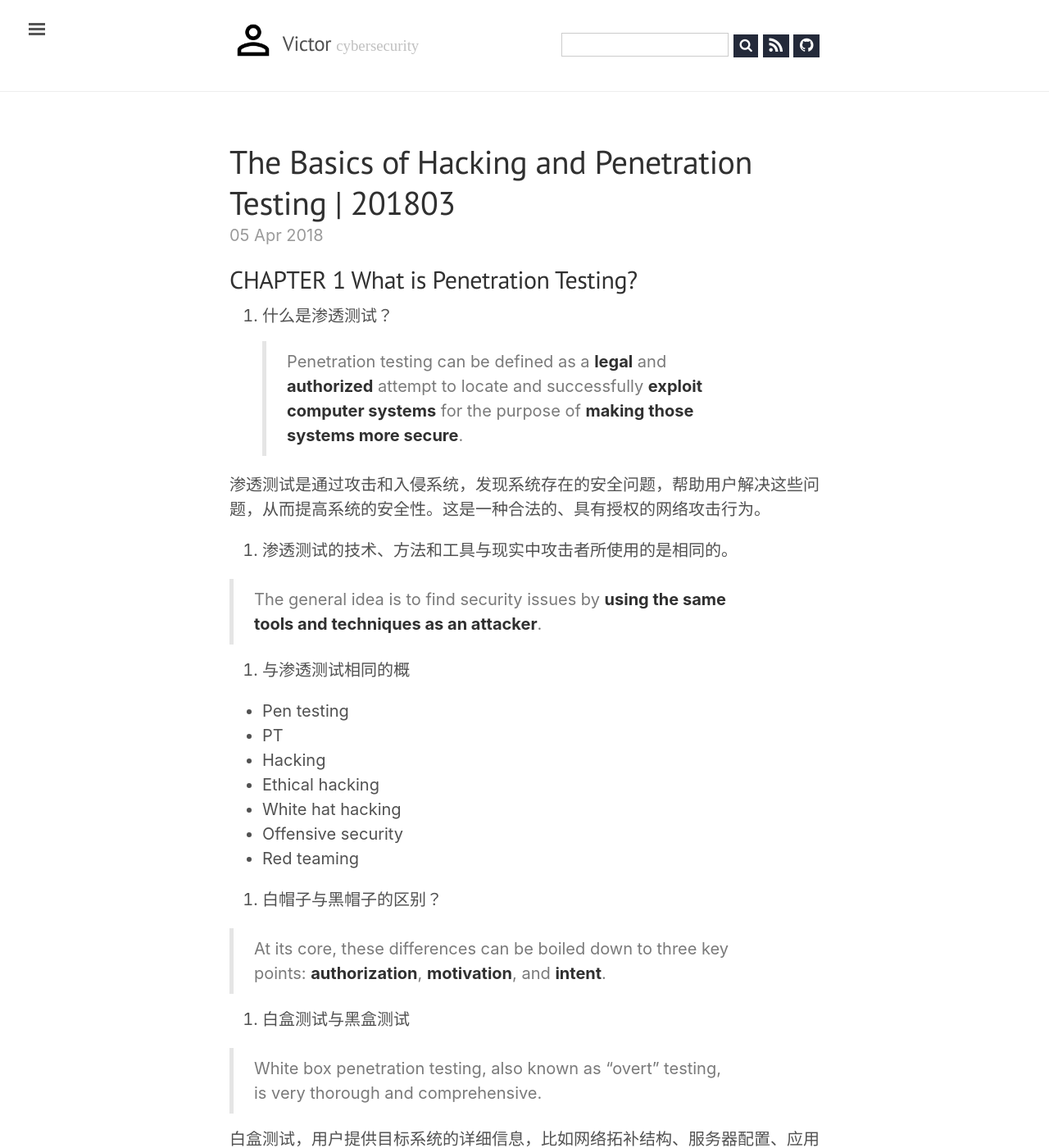
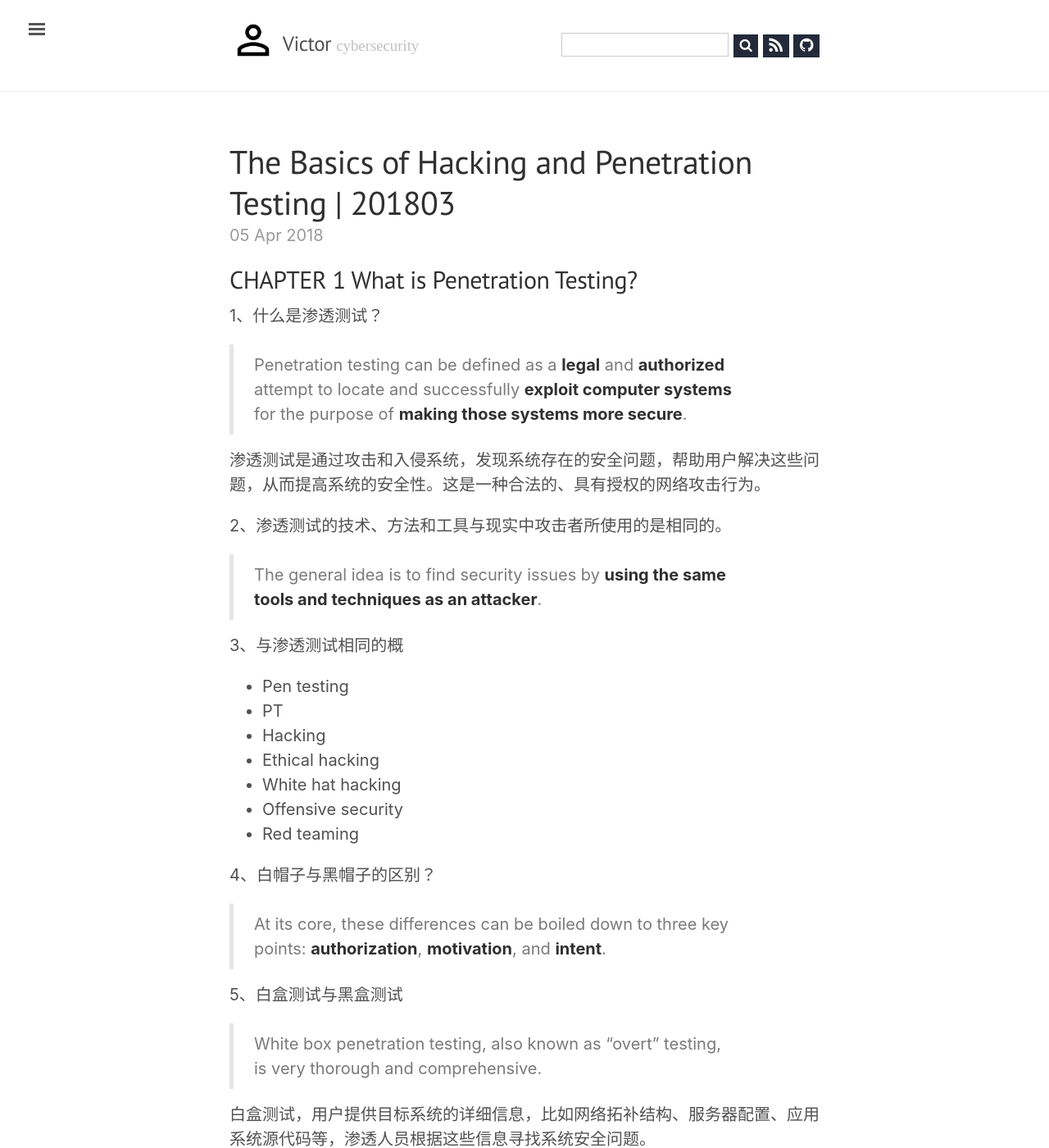
Before and after one commit to victor-infosec/victor-infosec.github.io, a Jekyll site: the page built from _posts/books/The-Basics-of-Hacking-and-Penetration-Testing/2018-04-05-The-Basics-of-Hacking-and-Penetration-Testing.md, in a window 1280 px wide and 1400 px high. Shown: the whole window at 82% size. Built offline with Jekyll 4.4.1, drawn with Linux system fonts in a browser that asks for light colours; nearby versions of some CDN libraries; some web fonts are replaced; library files that are not in the unit come from our copies.

Commit message:
220180405

```diff
--- a/_posts/books/The-Basics-of-Hacking-and-Penetration-Testing/2018-04-05-The-Basics-of-Hacking-and-Penetration-Testing.md
+++ b/_posts/books/The-Basics-of-Hacking-and-Penetration-Testing/2018-04-05-The-Basics-of-Hacking-and-Penetration-Testing.md
@@ -11,16 +11,16 @@ lang: zh
 CHAPTER 1 What is Penetration Testing?
 --------------------------------------
 
-1. 什么是渗透测试？
+1、什么是渗透测试？
 > Penetration testing can be defined as a **legal** and **authorized** attempt to locate and successfully **exploit computer systems** for the purpose of **making those systems more secure**.
 
 渗透测试是通过攻击和入侵系统，发现系统存在的安全问题，帮助用户解决这些问题，从而提高系统的安全性。这是一种合法的、具有授权的网络攻击行为。
 
-2. 渗透测试的技术、方法和工具与现实中攻击者所使用的是相同的。
+2、渗透测试的技术、方法和工具与现实中攻击者所使用的是相同的。
 
 > The general idea is to find security issues by **using the same tools and techniques as an attacker**.
 
-3. 与渗透测试相同的概
+3、与渗透测试相同的概
 
  - Pen testing
  - PT
@@ -30,11 +30,11 @@ CHAPTER 1 What is Penetration Testing?
  - Offensive security
  - Red teaming
 
-4. 白帽子与黑帽子的区别？
+4、白帽子与黑帽子的区别？
 
 > At its core, these differences can be boiled down to three key points: **authorization**, **motivation**, and **intent**.
 
-5. 白盒测试与黑盒测试
+5、白盒测试与黑盒测试
 
 > White box penetration testing, also known as “overt” testing, is very thorough and comprehensive.
 
@@ -52,4 +52,4 @@ CHAPTER 1 What is Penetration Testing?
 这几个步骤并不是依次线性地做完即可，而应该是随着测试的进行与深入，循环进行的，如下：
 ![渗透测试流程2](https://github.com/victor-infosec/victor-infosec.github.io/blob/master/_posts/books/The-Basics-of-Hacking-and-Penetration-Testing/2.png)
 
-7.
+7、
```
